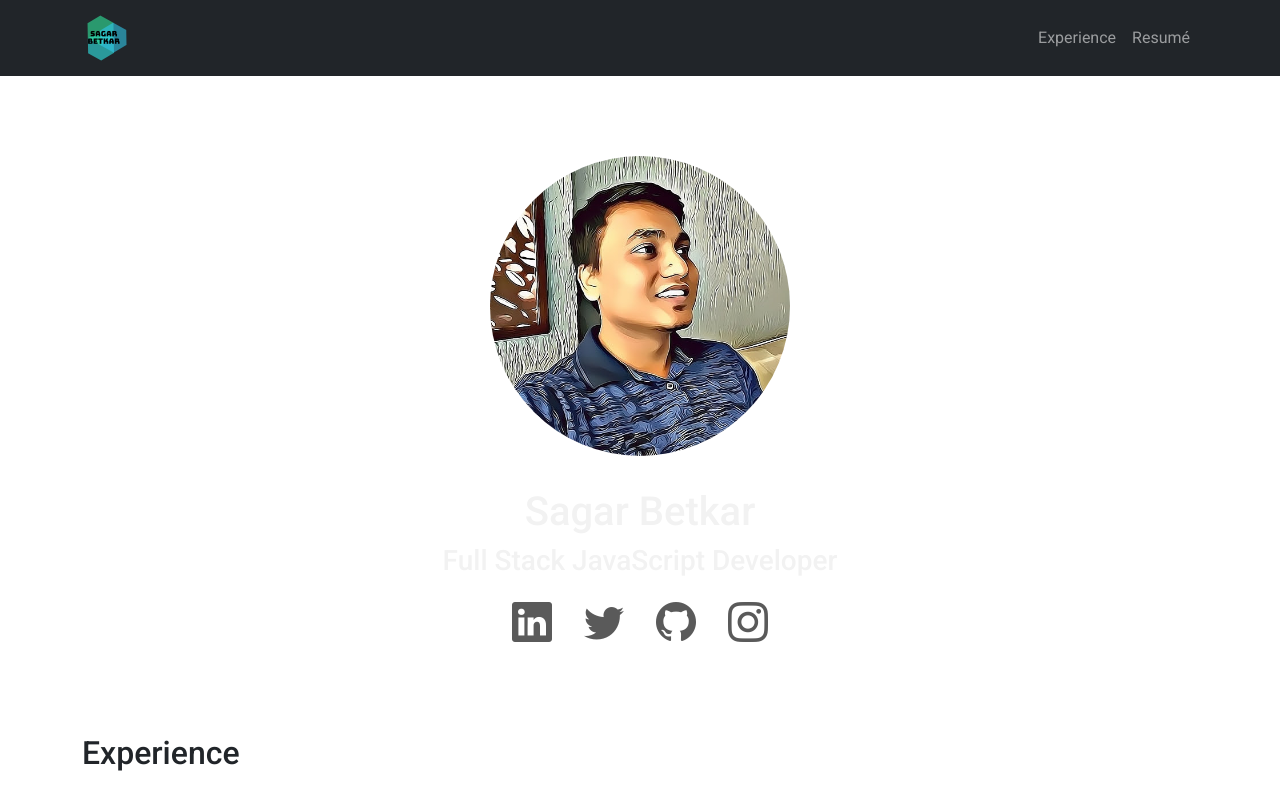
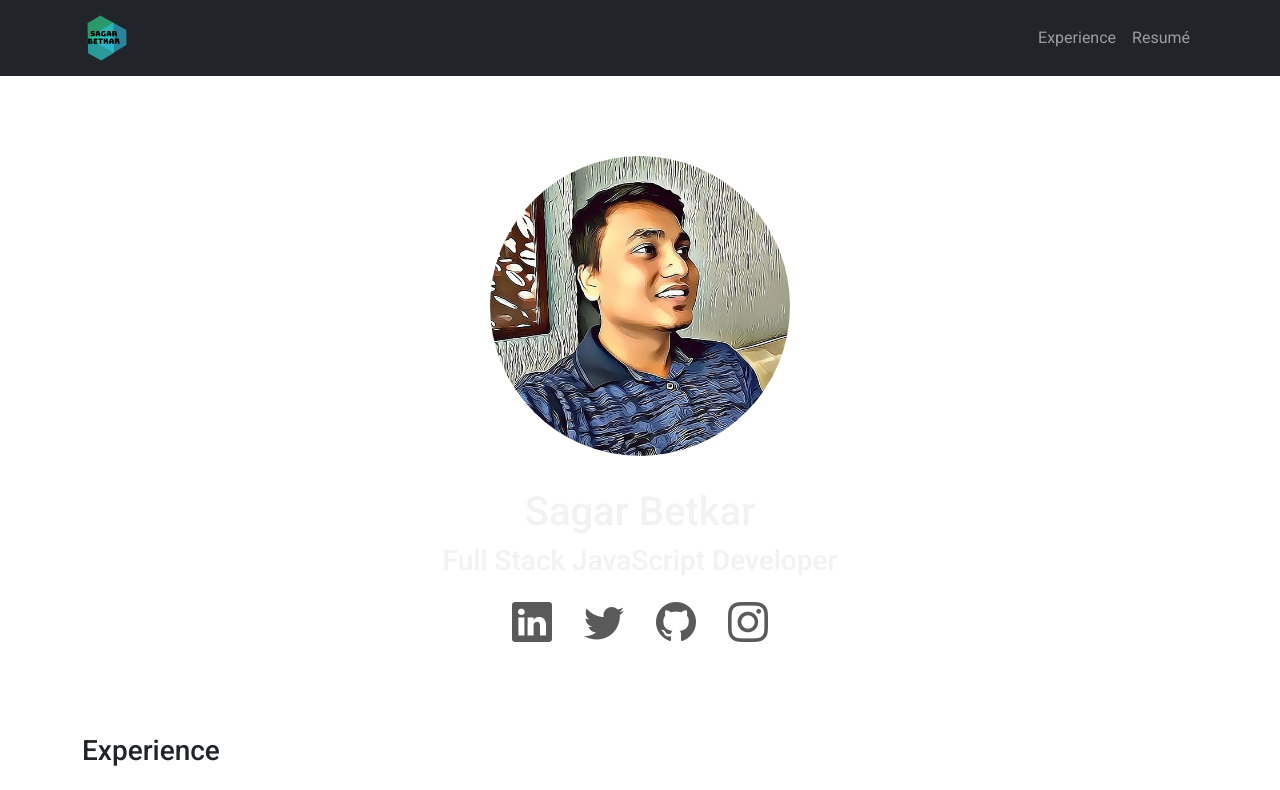
Before and after one commit to sagarbetkar/resume_v2, a Next.js app: page / in a window 1280 px wide. Shown: the top 790 px of the page. Built offline with nearby package versions, Linux system fonts and the light colour scheme.

Commit message:
Heading tag changed to h3

```diff
--- a/components/Experience.js
+++ b/components/Experience.js
@@ -31,7 +31,7 @@ const expData = [
 function Experience() {
     return (
         <Container className="py-4" id="experience">
-            <h2 className="mb-4">Experience</h2>
+            <h3 className="mb-4">Experience</h3>
             {expData.map((e, index) => (
                 <Card className="mb-4" key={index}>
                     <Card.Body>
```
